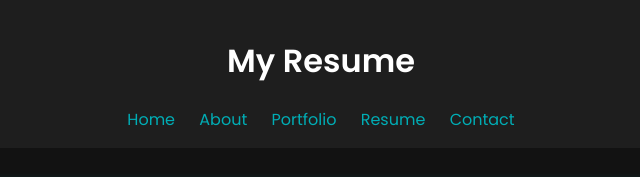
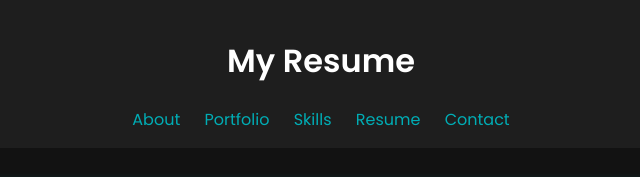
Before and after one commit to MelvinEmmanuelTheodore/melvinemmanueltheodore.github.io, a plain HTML site: page resume.html in a window 1280 px wide. Shown: the top 177 px of the page, 319-959 px from the left. Drawn offline with Linux system fonts and the light colour scheme.

Commit message:
Update resume.html

```diff
--- a/resume.html
+++ b/resume.html
@@ -9,9 +9,9 @@
   <header>
     <h1>My Resume</h1>
     <nav>
-      <a href="index.html">Home</a>
-      <a href="about.html">About</a>
+      <a href="index.html">About</a>
       <a href="portfolio.html">Portfolio</a>
+      <a href="skills.html">Skills</a>
       <a href="resume.html">Resume</a>
       <a href="contact.html">Contact</a>
     </nav>
```
